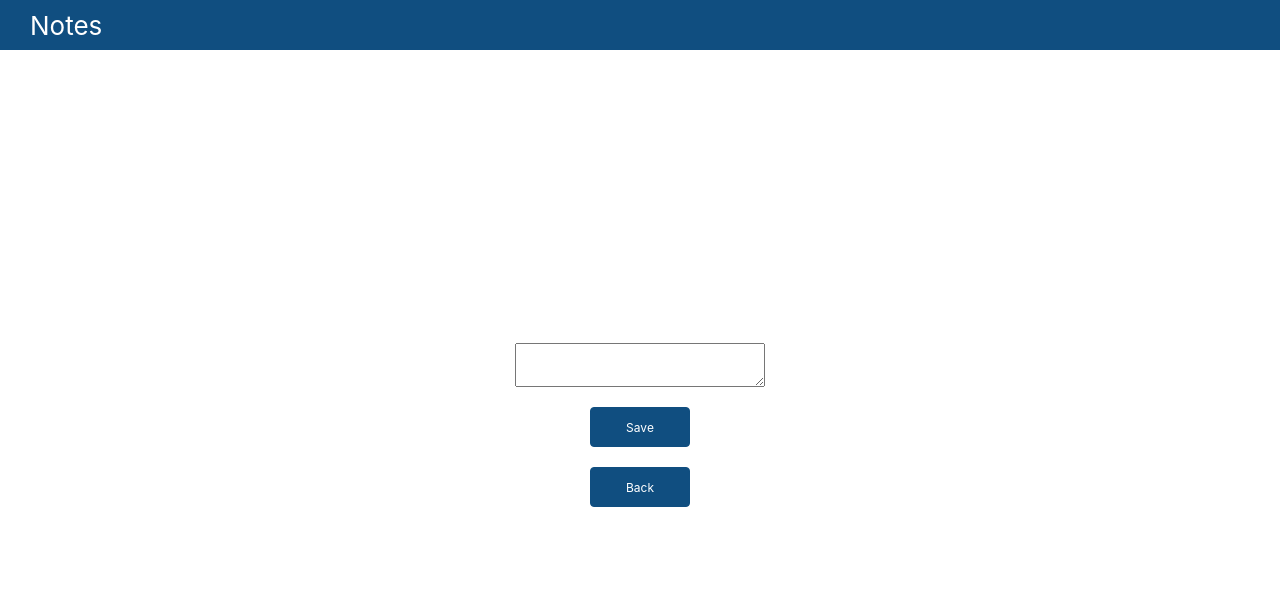
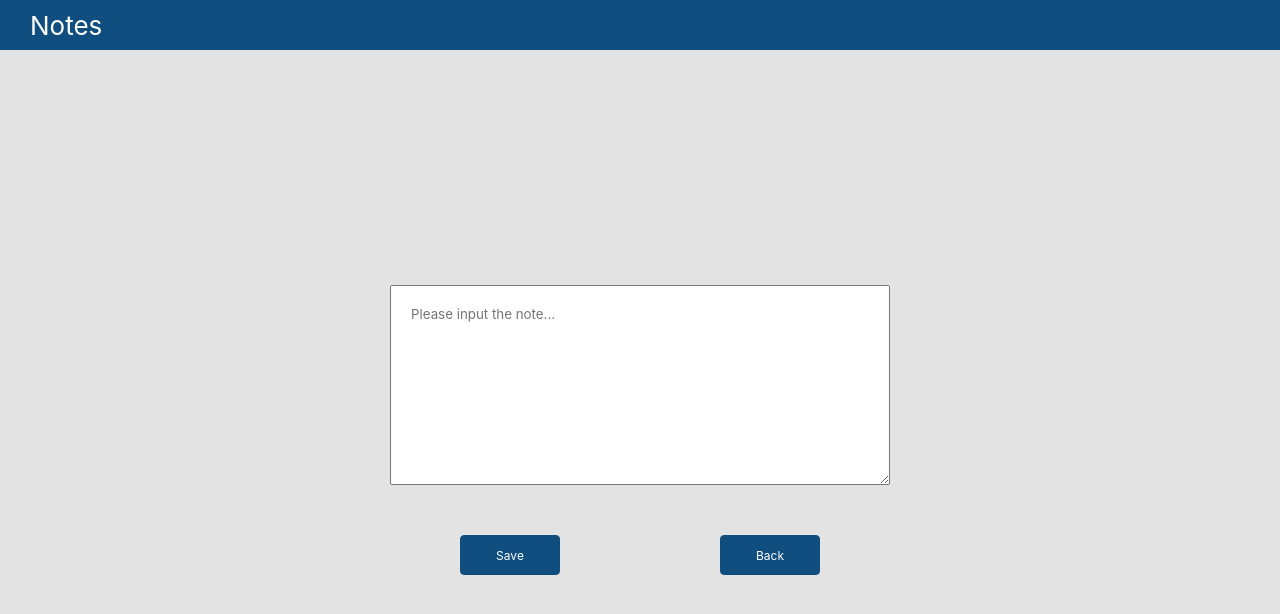
Before and after one commit to jmsknn/NotesList, a React (Create React App) app: page /note/new in a window 1280 px wide. Shown: the top 614 px of the page. Built offline with nearby package versions, Linux system fonts and the light colour scheme.

Commit message:
code structure update

```diff
--- /dev/null
+++ b/src/components/Button.js
@@ -0,0 +1,14 @@
+import styled from "styled-components";
+
+export const Button = styled.button`
+  width: 100px;
+  height: 40px;
+  line-height: 40px;
+  font-size: 12px;
+  background-color: #104e80;
+  color: white;
+  text-align: center;
+  border-radius: 4px;
+  border: 1px solid #104e80;
+  cursor: pointer;
+`;
--- /dev/null
+++ b/src/components/LinkButton.js
@@ -0,0 +1,15 @@
+import styled from "styled-components";
+import { Link } from "react-router-dom";
+
+export const LinkButton = styled(Link)`
+  width: 100px;
+  height: 40px;
+  line-height: 40px;
+  font-size: 12px;
+  background-color: #104e80;
+  color: white;
+  text-align: center;
+  border-radius: 4px;
+  border: 1px solid #104e80;
+  cursor: pointer;
+`;
--- a/src/components/NoteForm.js
+++ b/src/components/NoteForm.js
@@ -1,28 +1,28 @@
 import React, { useState } from "react";
+import { Button } from "./Button";
+import { LinkButton } from "./LinkButton";
 import styled from "styled-components";
 
 const Form = styled.form`
   display: flex;
   flex-direction: column;
-  align-items: center;
 `;
 
 const Textarea = styled.textarea`
-  min-width: 250px;
-  padding: 5px;
+  min-width: 500px;
+  min-height: 200px;
+  padding: 20px;
+  margin: 10px;
 `;
 
-const Button = styled.button`
-  width: 100px;
-  height: 40px;
-  line-height: 40px;
-  font-size: 12px;
-  background-color: #104e80;
-  color: white;
-  text-align: center;
-  border-radius: 4px;
-  border: 1px solid #104e80;
-  margin-top: 20px;
+const ButtonContainer = styled.div`
+  display: flex;
+  justify-content: space-around;
+  align-items: center;
+  flex-direction: row;
+  margin-top: 30px;
+  padding-top: 10px;
+  background-color: #e3e3e3;
 `;
 
 const NoteForm = ({ note, onSubmit }) => {
@@ -35,10 +35,17 @@ const NoteForm = ({ note, onSubmit }) => {
 
   return (
     <Form onSubmit={handleSubmit}>
-      <Textarea value={text} onChange={(e) => setText(e.target.value)} />
-      <Button type="submit" disabled={!text}>
-        Save
-      </Button>
+      <Textarea
+        value={text}
+        onChange={(e) => setText(e.target.value)}
+        placeholder={"Please input the note..."}
+      />
+      <ButtonContainer>
+        <Button type="submit" disabled={!text}>
+          Save
+        </Button>
+        <LinkButton to="/">Back</LinkButton>
+      </ButtonContainer>
     </Form>
   );
 };
--- a/src/components/NoteList.js
+++ b/src/components/NoteList.js
@@ -3,6 +3,11 @@ import { Link } from "react-router-dom";
 import { useDispatch } from "react-redux";
 import { actions } from "../store/notes";
 import styled from "styled-components";
+
+const Container = styled.div`
+  margin: 5px;
+  min-width: 600px;
+`;
 
 const Row = styled.div`
   display: flex;
@@ -10,6 +15,11 @@ const Row = styled.div`
   align-items: center;
   justify-content: space-between;
   margin: 5px;
+  padding: 10px;
+  border: 1px solid white;
+  border-radius: 8px;
+  background-color: white;
+  box-shadow: 2px 2px blow #efefef;
 `;
 
 const Text = styled.div`
@@ -27,22 +37,52 @@ const Controls = styled.div`
   margin: 4px;
 `;
 
+const Button = styled.button`
+  width: 50px;
+  height: 20px;
+  line-height: 20px;
+  font-size: 10px;
+  font-weight: 600;
+  background-color: #dc004e;
+  color: white;
+  text-align: center;
+  border-radius: 4px;
+  border: 1px solid #dc004e;
+  cursor: pointer;
+`;
+
+const LinkButton = styled(Link)`
+  width: 50px;
+  height: 20px;
+  line-height: 20px;
+  font-size: 10px;
+  font-weight: 600;
+  background-color: #104e80;
+  color: white;
+  text-align: center;
+  border-radius: 4px;
+  border: 1px solid #104e80;
+  margin-right: 5px;
+`;
+
 const NoteList = ({ notes }) => {
   const dispatch = useDispatch();
   const delNote = (id) => dispatch(actions.delNote(id));
 
   return (
-    <div>
+    <Container>
       {notes.map((note, index) => (
         <Row key={index}>
-          <Text>{note.text}</Text>
+          <Text>{`${
+            note.text.length > 30 ? note.text.slice(0, 30) + "..." : note.text
+          }`}</Text>
           <Controls>
-            <Link to={`/note/${note.id}`}>Edit</Link>
-            <div onClick={() => delNote(note.id)}>Delete</div>
+            <LinkButton to={`/note/${note.id}`}>Show</LinkButton>
+            <Button onClick={() => delNote(note.id)}>Delete</Button>
           </Controls>
         </Row>
       ))}
-    </div>
+    </Container>
   );
 };
 
--- /dev/null
+++ b/src/components/index.js
@@ -0,0 +1,2 @@
+export * from "./Button";
+export * from "./LinkButton";
--- a/src/globalStyles.js
+++ b/src/globalStyles.js
@@ -1,8 +1,8 @@
-import { createGlobalStyle } from 'styled-components';
+import { createGlobalStyle } from "styled-components";
 
 export const GlobalStyles = createGlobalStyle`
   body {
-    background: white;
+    background: #e3e3e3;
   }
 
   #root {
--- a/src/pages/Dashboard.js
+++ b/src/pages/Dashboard.js
@@ -3,6 +3,7 @@ import { Link } from "react-router-dom";
 import { useSelector, useDispatch } from "react-redux";
 import NoteList from "../components/NoteList";
 import { actions } from "../store/notes";
+import { LinkButton } from "../components";
 import styled from "styled-components";
 
 const Background = styled.div`
@@ -12,18 +13,6 @@ const Background = styled.div`
   justify-content: center;
   align-items: center;
   flex-direction: column;
-`;
-
-const LinkButton = styled(Link)`
-  width: 100px;
-  height: 40px;
-  line-height: 40px;
-  font-size: 12px;
-  background-color: #104e80;
-  color: white;
-  text-align: center;
-  border-radius: 4px;
-  border: 1px solid #104e80;
 `;
 
 export const Dashboard = () => {
--- a/src/pages/NewNotePage.js
+++ b/src/pages/NewNotePage.js
@@ -13,19 +13,6 @@ const Container = styled.div`
   justify-content: center;
   align-items: center;
   flex-direction: column;
-`;
-
-const LinkButton = styled(Link)`
-  width: 100px;
-  height: 40px;
-  line-height: 40px;
-  font-size: 12px;
-  background-color: #104e80;
-  color: white;
-  text-align: center;
-  border-radius: 4px;
-  border: 1px solid #104e80;
-  margin-top: 20px;
 `;
 
 export const NewNotePage = () => {
@@ -47,7 +34,6 @@ export const NewNotePage = () => {
   return (
     <Container>
       <NoteForm note={note} onSubmit={handleSave} />
-      <LinkButton to="/">Back</LinkButton>
     </Container>
   );
 };
--- a/src/pages/NotePage.js
+++ b/src/pages/NotePage.js
@@ -2,15 +2,9 @@ import React, { useState, useEffect } from "react";
 import { useSelector, useDispatch } from "react-redux";
 import { useParams, Link } from "react-router-dom";
 import NoteForm from "../components/NoteForm";
+import { Button, LinkButton } from "../components";
 import { actions } from "../store/notes";
 import styled from "styled-components";
-
-export const NotePage = () => {
-  const dispatch = useDispatch();
-  const { id } = useParams();
-  const { notes } = useSelector((state) => state.notes || []);
-  const note = notes.find((note) => note.id === id);
-  const [edit, setEdit] = useState(false);
 
 const Container = styled.div`
   width: 100%;
@@ -21,14 +15,21 @@ export const NotePage = () => {
   flex-direction: column;
 `;
 
+const NoteContainer = styled.div`
+  min-width: 400px;
+  background-color: white;
+`;
+
 const Text = styled.div`
   text-align: center;
   margin: 10px;
 `;
 
 const NoteDescription = styled.div`
+  max-width: 500px;
+  color: #666666;
   padding: 20px;
-    color: #666666;
+  text-align: center;
 `;
 
 const ButtonContainer = styled.div`
@@ -36,31 +37,16 @@ export const NotePage = () => {
   justify-content: space-around;
   align-items: center;
   flex-direction: row;
+  padding-top: 10px;
+  background-color: #e3e3e3;
 `;
 
-  const Button = styled.button`
-    width: 100px;
-    height: 40px;
-    line-height: 40px;
-    font-size: 12px;
-    background-color: #104e80;
-    color: white;
-    text-align: center;
-    border-radius: 4px;
-    border: 1px solid #104e80;
-  `;
-
-  const LinkButton = styled(Link)`
-    width: 100px;
-    height: 40px;
-    line-height: 40px;
-    font-size: 12px;
-    background-color: #104e80;
-    color: white;
-    text-align: center;
-    border-radius: 4px;
-    border: 1px solid #104e80;
-  `;
+export const NotePage = () => {
+  const dispatch = useDispatch();
+  const { id } = useParams();
+  const { notes } = useSelector((state) => state.notes || []);
+  const note = notes.find((note) => note.id === id);
+  const [edit, setEdit] = useState(false);
 
   useEffect(() => {
     dispatch(actions.getNotes());
@@ -74,21 +60,21 @@ export const NotePage = () => {
   return (
     <Container>
       {note && (
-        <div>
+        <NoteContainer>
           <Text>Created at {new Date(note.createdAt).toLocaleString()}</Text>
           <Text>Updated at {new Date(note.updatedAt).toLocaleString()}</Text>
           {edit ? (
             <NoteForm note={note} onSubmit={handleSave} />
           ) : (
-            <>
+            <div>
               <NoteDescription>{note.text}</NoteDescription>
               <ButtonContainer>
                 <Button onClick={() => setEdit(true)}>Edit</Button>
                 <LinkButton to="/">Back</LinkButton>
               </ButtonContainer>
-            </>
+            </div>
           )}
-        </div>
+        </NoteContainer>
       )}
     </Container>
   );
```
Lines whose indentation alone changed are shown as unchanged.
